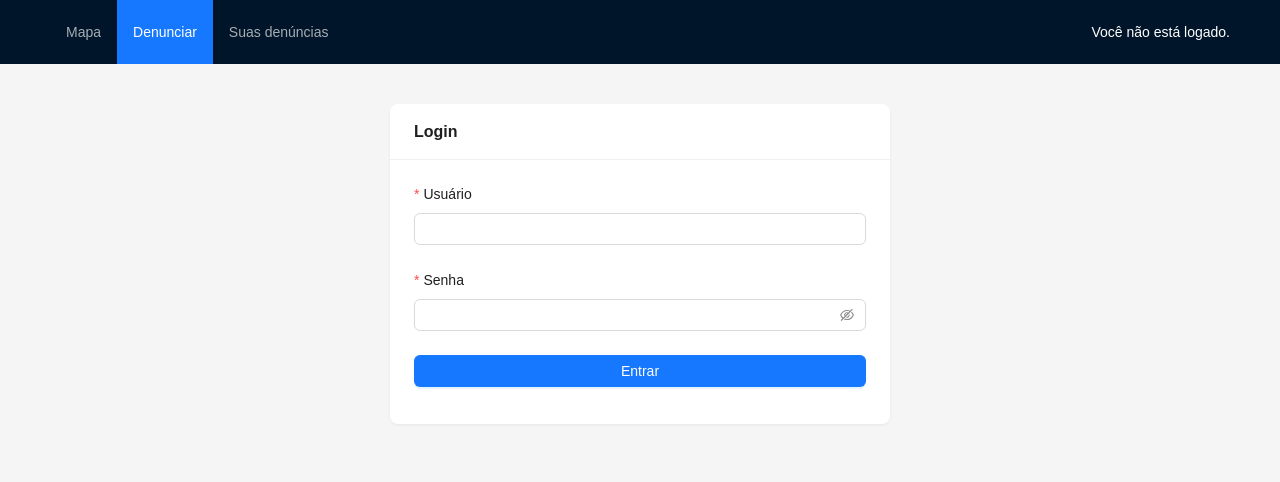
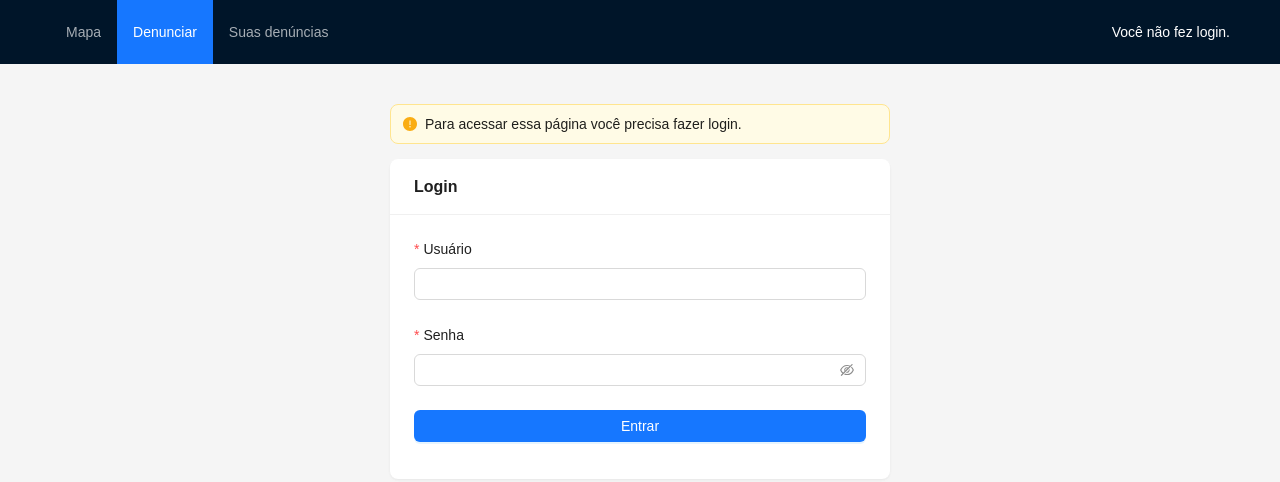
Before and after one commit to vitorholiveira/saneia-frontend, a React (Vite) app: page / in a window 1280 px wide. Both pictures are taken after a click on the item "Denunciar". Shown: the top 482 px of the page. Built offline with nearby package versions, Linux system fonts and the light colour scheme.

Commit message:
login warning

```diff
--- a/src/App.jsx
+++ b/src/App.jsx
@@ -1,5 +1,5 @@
 import React, { useState, useContext } from 'react';
-import { Layout, Menu, Button } from 'antd';
+import { Layout, Menu, Button, Space } from 'antd';
 const { Header, Content } = Layout;
 import Login from './components/Login';
 import UserReports from './components/UserReports';
@@ -37,7 +37,7 @@ const App = () => {
   }
 
   return (
-    <Layout style={{ height: '100vh' }}>
+    <Layout style={{ height: '100vh', backgroundColor: '#f5f5f5'}}>
       <Header
         style={{
           position: 'fixed',
@@ -59,9 +59,9 @@ const App = () => {
           onClick={({ key }) => setSelectedKey(key)}
         />
         {state.login === true  && <Button type="primary" onClick={logout}>Logout</Button>}
-        {state.login === false && <div style={{ color: 'white', flex: 1, textAlign: 'right'}}>Você não está logado.</div>}
+        {state.login === false && <div style={{ color: 'white', flex: 1, textAlign: 'right'}}>Você não fez login.</div>}
       </Header>
-      <Content
+      <Space
         style={{
           marginTop: 64, // Header height
           padding: 40,
@@ -70,7 +70,7 @@ const App = () => {
         }}
       >
         {renderContent()}
-      </Content>
+      </Space>
     </Layout>
   );
 };
--- a/src/components/Login/index.jsx
+++ b/src/components/Login/index.jsx
@@ -1,5 +1,5 @@
 import React, { useContext } from 'react';
-import { Card, Button, Form, Input } from 'antd';
+import { Card, Button, Form, Input, Alert, Space, Col } from 'antd';
 import { setLogin } from '../Store/actions';
 import { store } from '../Store';
 
@@ -16,13 +16,14 @@ const Login = () => {
     };
 
     return (
-        <div
-            style={{
-                display: 'flex',
-                justifyContent: 'center',
-                backgroundColor: '#f5f5f5', // Adicione um fundo, se quiser
-            }}
-        >
+        <Space>
+            <Col>
+                <Alert
+                    message="Para acessar essa página você precisa fazer login."
+                    type="warning"
+                    style={{marginBottom: 15}}
+                    showIcon
+                />
                 <Card
                     title="Login"
                     bordered={false}
@@ -62,7 +63,8 @@ const Login = () => {
                         </Form.Item>
                     </Form>
                 </Card>
-        </div>
+            </Col>
+        </Space>
     );
 };
 
--- a/src/index.css
+++ b/src/index.css
@@ -5,3 +5,7 @@
   padding: 9;
   font-family: 'Poppins', sans-serif;
 }
+
+body{
+  background-color: #f5f5f5;
+}
```
Lines whose indentation alone changed are shown as unchanged.
